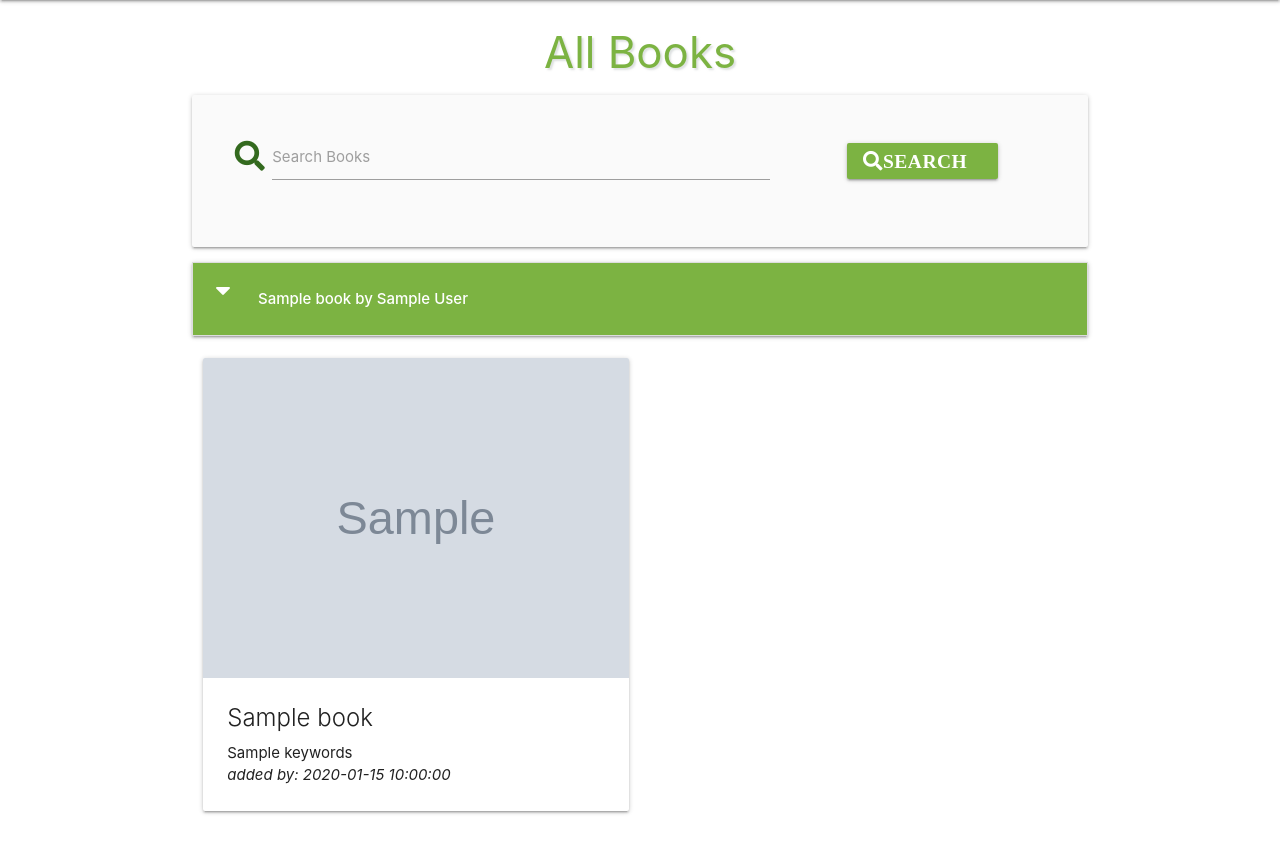
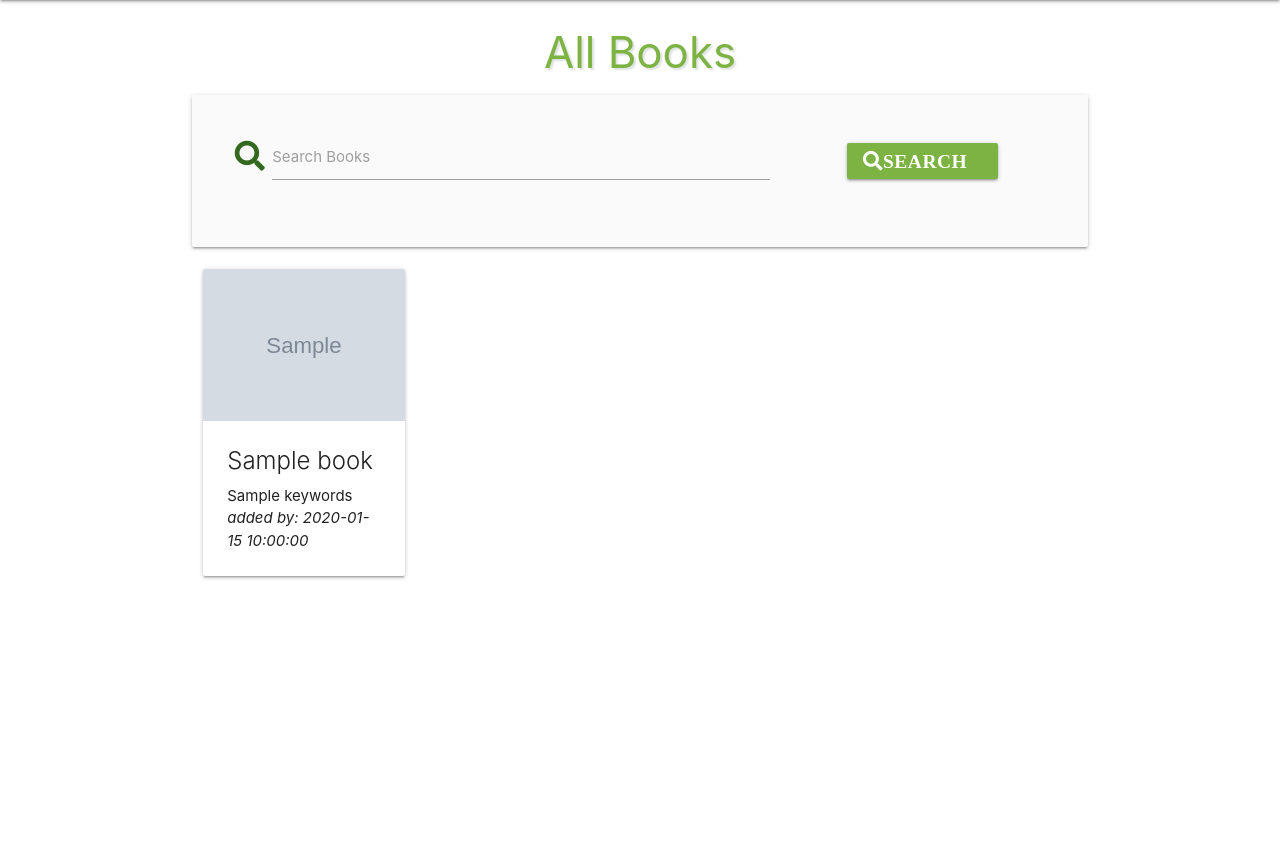
Before and after one commit to sunshine274/MS3-my_book_journal, a Flask app: page / in a window 1280 px wide. Shown: the part 64-910 px from the top of the page. After the commit the page ends 643 px from the top, so only its background shows below. Run offline with Flask 2, Linux system fonts and the light colour scheme; grey boxes marked "Sample" are stand-in pictures; a database or web service that is not in the repository returns one stand-in record (values such as "Sample title"); some libraries are stand-ins or nearby versions.

Commit message:
added book_image property for books

```diff
--- a/app.py
+++ b/app.py
@@ -112,7 +112,7 @@ def add_book():
             "list_name": request.form.get("list_name"),
             "book_name": request.form.get("book_name"),
             "author": request.form.get("author"),
-            "keyword": request.form.get("keyword"),
+            "keywords": request.form.get("keywords"),
             "description": request.form.get("description"),
             "book_image": request.form.get("book_image"),
             "created_by": session["user"]
@@ -132,12 +132,14 @@ def edit_book(book_id):
             "list_name": request.form.get("list_name"),
             "book_name": request.form.get("book_name"),
             "author": request.form.get("author"),
-            "keyword": request.form.get("keyword"),
+            "keywords": request.form.get("keywords"),
             "description": request.form.get("description"),
+            "book_image": request.form.get("book_image"),
             "created_by": session["user"]
         }
         mongo.db.books.update({"_id": ObjectId(book_id)}, submit)
         flash("Book successfully updated!")
+        return redirect(url_for("browse_books"))
 
     book = mongo.db.books.find_one({"_id": ObjectId(book_id)})
     lists = mongo.db.lists.find().sort("list_name", 1)
--- a/templates/books.html
+++ b/templates/books.html
@@ -21,46 +21,10 @@
   </form>
 </div>
 
-{% if books|length > 0 %}
-<ul class="collapsible">
-  {% for book in books %}
-  <li>
-    <div class="collapsible-header white-text light-green darken-1">
-      <div class="col s3">
-        <i class="fas fa-caret-down"></i>
-        {% if session.user|lower == book.created_by|lower %}
-        <a
-          href="{{ url_for('delete_book', book_id=book._id)}}"
-          class="btn-small grey accent-2"
-          >Delete</a
-        >
-        <a
-          href="{{ url_for('edit_book', book_id=book._id)}}"
-          class="btn-small yellow darken-2"
-          >Edit</a
-        >
-        {% endif %}
-      </div>
-      <div class="col s9">
-        <strong> {{ book.book_name }} by {{ book.author }}</strong>
-      </div>
-    </div>
-    <div class="collapsible-body">
-      <strong>on the list of {{ book.list_name }}</strong>
-      <p>{{ book.description }}</p>
-      <p><em>by: {{ book.created_by }}</em></p>
-    </div>
-  </li>
-  {% endfor %}
-</ul>
-{% else %}
-<h3 class="red-text text-darken-1 center-align">No Books found</h3>
-{% endif %}
-
 <!-- book card -->
 {% if books|length > 0 %} {% for book in books %}
 <div class="row">
-  <div class="col s3 m6 13 section">
+  <div class="col s12 m3">
     <div class="card">
       <div class="card-image waves-effect waves-block waves-light">
         <img class="activator" src="{{ book.book_image }}" />
```
Also changed, not shown: templates/edit_book.html (+18 -3 lines), static/css/style.css (line endings or trailing spaces).
